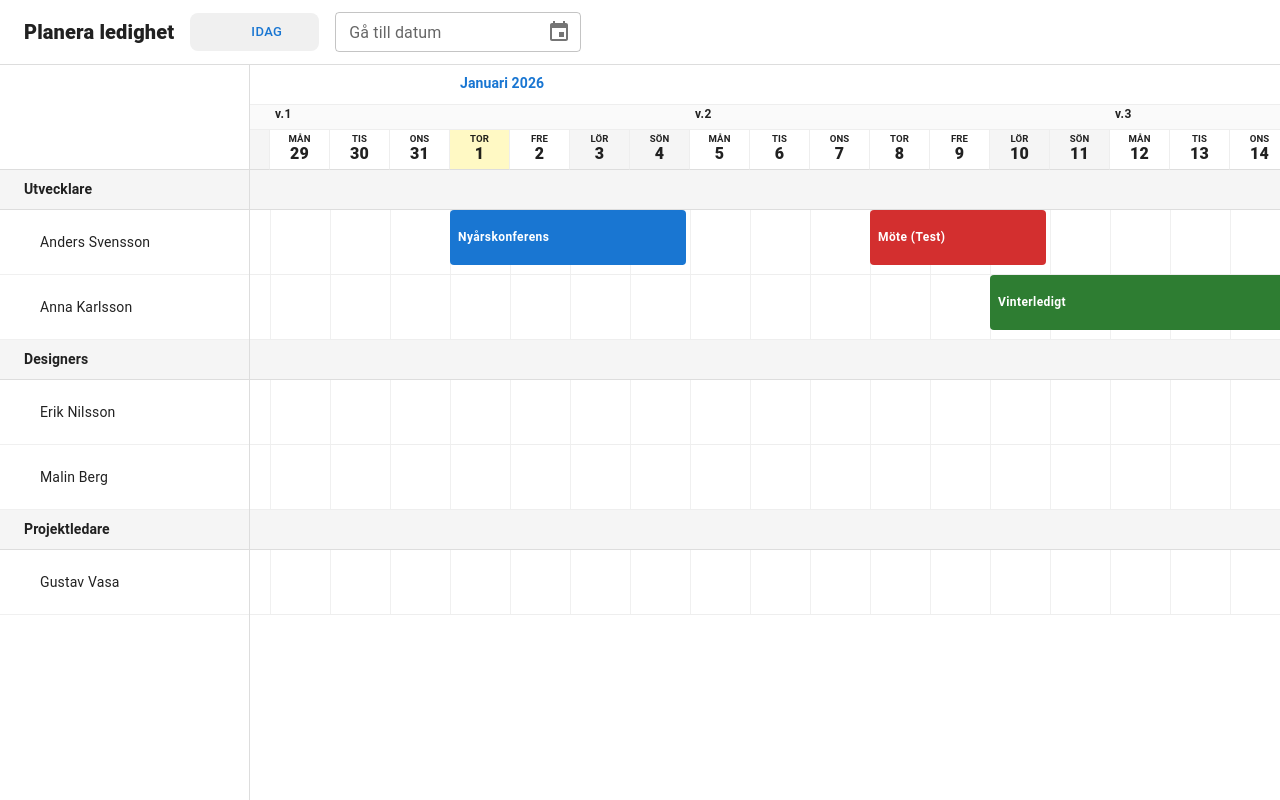
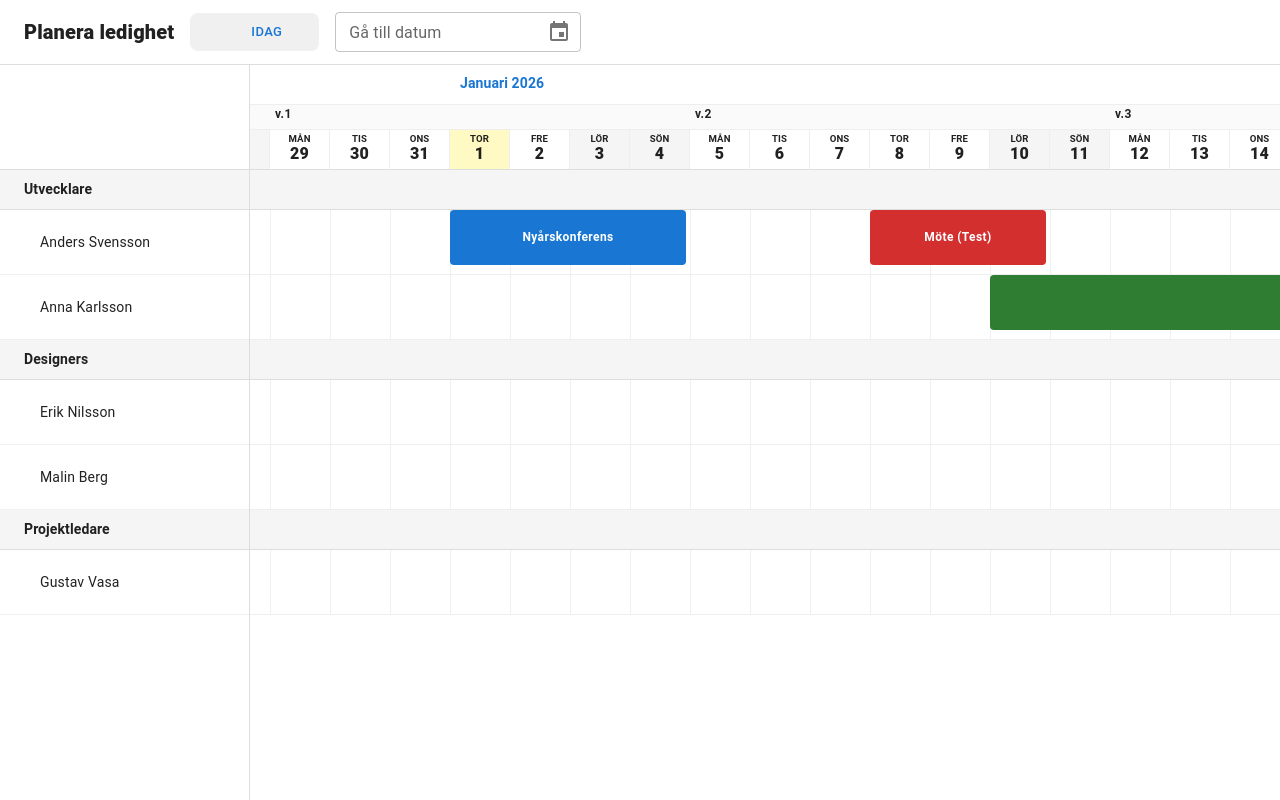
Before and after one commit to younusrahman/planera-ledighet, a React (Vite) app: page / in a window 1280 px wide. Built offline with nearby package versions, Linux system fonts and the light colour scheme; some icons are missing.

Commit message:
resize both side

```diff
--- a/src/components/LeaveBlock.tsx
+++ b/src/components/LeaveBlock.tsx
@@ -1,4 +1,4 @@
-import React, { useState, useEffect } from "react";
+import React, { useState } from "react";
 import { useDraggable } from "@dnd-kit/core";
 import { Paper, Typography, Box } from "@mui/material";
 import { CELL_WIDTH, ROW_HEIGHT, type LeaveItem } from "../utils";
@@ -7,7 +7,8 @@ interface Props {
   leave: LeaveItem;
   left?: number;
   isOverlay?: boolean;
-  onResizeEnd?: (id: string, newDuration: number) => void; // New prop
+  // UPDATE: Callback now accepts daysShifted (change in start date)
+  onResizeEnd?: (id: string, newDuration: number, daysShifted: number) => void;
 }
 
 export const LeaveBlock = ({
@@ -20,71 +21,103 @@ export const LeaveBlock = ({
     useDraggable({
       id: leave.id,
       data: leave,
-      disabled: isOverlay, // Disable drag if overlay
+      disabled: isOverlay,
     });
 
-  // Local state for resizing visual feedback
   const [isResizing, setIsResizing] = useState(false);
-  const [resizeWidth, setResizeWidth] = useState(0);
+  const [visualDuration, setVisualDuration] = useState(leave.durationDays);
+  // NEW: Track how many days the start date has shifted during resize
+  const [visualStartShift, setVisualStartShift] = useState(0);
 
-  // --- RESIZE LOGIC ---
-  const handleResizeStart = (e: React.MouseEvent) => {
-    // CRITICAL: Stop dnd-kit from picking this up as a drag
+  // --- GENERIC RESIZE HANDLER ---
+  const initResize = (e: React.PointerEvent, direction: "left" | "right") => {
+    e.preventDefault();
     e.stopPropagation();
-    e.preventDefault();
+
+    const handle = e.currentTarget as HTMLElement;
+    handle.setPointerCapture(e.pointerId);
 
     setIsResizing(true);
-    setResizeWidth(leave.durationDays * CELL_WIDTH);
+    setVisualDuration(leave.durationDays);
+    setVisualStartShift(0);
 
     const startX = e.clientX;
-    const startWidth = leave.durationDays * CELL_WIDTH;
+    const startDuration = leave.durationDays;
 
-    const handleMouseMove = (moveEvent: MouseEvent) => {
+    const onPointerMove = (moveEvent: PointerEvent) => {
       const deltaX = moveEvent.clientX - startX;
-      // Snap to grid visually
-      const rawWidth = startWidth + deltaX;
-      const snappedWidth = Math.max(
-        CELL_WIDTH, // Minimum 1 day
-        Math.round(rawWidth / CELL_WIDTH) * CELL_WIDTH
-      );
-      setResizeWidth(snappedWidth);
+      const deltaDays = Math.round(deltaX / CELL_WIDTH);
+
+      if (direction === "right") {
+        // RIGHT: Only duration changes
+        const newDuration = Math.max(1, startDuration + deltaDays);
+        setVisualDuration(newDuration);
+      } else {
+        // LEFT: Start shifts, Duration changes inversely
+        // Example: Drag left (-1 day) -> Start -1, Duration +1
+
+        // limit: Can't shrink duration below 1
+        // (startDuration - deltaDays) >= 1  =>  deltaDays <= startDuration - 1
+        const maxShift = startDuration - 1;
+        const actualShift = Math.min(deltaDays, maxShift);
+
+        setVisualStartShift(actualShift);
+        setVisualDuration(startDuration - actualShift);
+      }
     };
 
-    const handleMouseUp = () => {
+    const onPointerUp = (upEvent: PointerEvent) => {
+      handle.releasePointerCapture(upEvent.pointerId);
+      handle.removeEventListener("pointermove", onPointerMove);
+      handle.removeEventListener("pointerup", onPointerUp);
+
       setIsResizing(false);
-      window.removeEventListener("mousemove", handleMouseMove);
-      window.removeEventListener("mouseup", handleMouseUp);
 
-      // Calculate final days
-      // We use the last 'resizeWidth' stored in state (or recalculate)
-      // Actually, relying on state inside an event listener closure is tricky.
-      // Let's recalculate based on the final visual width logic.
-      // Better approach: calculate final days here.
+      // Final Calculation
+      const finalDeltaX = upEvent.clientX - startX;
+      const deltaDays = Math.round(finalDeltaX / CELL_WIDTH);
+
+      let finalDuration = startDuration;
+      let finalShift = 0;
+
+      if (direction === "right") {
+        finalDuration = Math.max(1, startDuration + deltaDays);
+      } else {
+        const maxShift = startDuration - 1;
+        finalShift = Math.min(deltaDays, maxShift);
+        finalDuration = startDuration - finalShift;
+      }
+
+      if (onResizeEnd) {
+        // Only fire if something actually changed
+        if (finalDuration !== startDuration || finalShift !== 0) {
+          onResizeEnd(leave.id, finalDuration, finalShift);
+        }
+      }
+
+      // Reset visual state
+      setVisualStartShift(0);
     };
 
-    // Better MouseUp specifically for calculating result
-    const handleMouseUpLogic = (upEvent: MouseEvent) => {
-      const deltaX = upEvent.clientX - startX;
-      const rawWidth = startWidth + deltaX;
-      const days = Math.max(1, Math.round(rawWidth / CELL_WIDTH));
-      if (onResizeEnd) onResizeEnd(leave.id, days);
-    };
-
-    window.addEventListener("mousemove", handleMouseMove);
-    window.addEventListener("mouseup", handleMouseUp);
-    window.addEventListener("mouseup", handleMouseUpLogic, { once: true });
+    handle.addEventListener("pointermove", onPointerMove);
+    handle.addEventListener("pointerup", onPointerUp);
   };
 
-  // Determine width: dragging/overlay? fixed. resizing? dynamic. normal? fixed.
-  const currentWidth = isResizing
-    ? resizeWidth
-    : leave.durationDays * CELL_WIDTH - 4;
+  // --- CALCULATE STYLE ---
+
+  // 1. Duration (Width)
+  const displayDuration = isResizing ? visualDuration : leave.durationDays;
+  const currentWidth = displayDuration * CELL_WIDTH - 4;
+
+  // 2. Position (Left)
+  // If resizing left, we must visually shift the block's position
+  const displayLeft = isResizing ? left + visualStartShift * CELL_WIDTH : left;
 
   const style: React.CSSProperties = {
     position: isOverlay ? "relative" : "absolute",
-    left: isOverlay ? 0 : `${left}px`,
+    left: isOverlay ? 0 : `${displayLeft}px`,
     transform:
-      !isOverlay && transform
+      !isOverlay && transform && !isResizing
         ? `translate3d(${transform.x}px, ${transform.y}px, 0)`
         : undefined,
     width: `${currentWidth}px`,
@@ -95,11 +128,22 @@ export const LeaveBlock = ({
     borderRadius: "4px",
     display: "flex",
     alignItems: "center",
-    zIndex: isOverlay ? 999 : isResizing ? 100 : transform ? 100 : 1,
+    zIndex: isOverlay ? 999 : isResizing ? 1000 : transform ? 100 : 1,
     cursor: isOverlay ? "grabbing" : "grab",
     opacity: !isOverlay && isDragging ? 0 : 1,
     boxShadow: isOverlay || isResizing ? "0 8px 16px rgba(0,0,0,0.2)" : "none",
     transition: isResizing ? "none" : "box-shadow 0.2s ease, opacity 0.1s",
+  };
+
+  // Common Handle Styles
+  const handleStyle = {
+    position: "absolute" as const,
+    top: 0,
+    bottom: 0,
+    width: "15px",
+    zIndex: 10,
+    cursor: "col-resize",
+    "&:hover": { backgroundColor: "rgba(0,0,0,0.1)" },
   };
 
   if (isOverlay) {
@@ -116,29 +160,32 @@ export const LeaveBlock = ({
     <Paper
       ref={setNodeRef}
       style={style}
-      {...listeners} // Drag listeners on the main body
+      {...listeners}
       {...attributes}
       elevation={2}
     >
-      <Typography variant="caption" noWrap fontWeight="bold">
+      {/* LEFT HANDLE */}
+      {!isDragging && (
+        <Box
+          onPointerDown={(e) => initResize(e, "left")}
+          sx={{ ...handleStyle, left: 0 }}
+        />
+      )}
+
+      <Typography
+        variant="caption"
+        noWrap
+        fontWeight="bold"
+        sx={{ flex: 1, textAlign: "center" }}
+      >
         {leave.name}
       </Typography>
 
-      {/* RESIZE HANDLE */}
+      {/* RIGHT HANDLE */}
       {!isDragging && (
         <Box
-          onPointerDown={handleResizeStart} // Use PointerDown for better touch/mouse support
-          sx={{
-            position: "absolute",
-            right: 0,
-            top: 0,
-            bottom: 0,
-            width: "10px",
-            cursor: "col-resize",
-            "&:hover": {
-              backgroundColor: "rgba(0,0,0,0.1)",
-            },
-          }}
+          onPointerDown={(e) => initResize(e, "right")}
+          sx={{ ...handleStyle, right: 0 }}
         />
       )}
     </Paper>
--- a/src/components/Timeline.tsx
+++ b/src/components/Timeline.tsx
@@ -253,19 +253,41 @@ export const Timeline = () => {
     }
   };
 
-  const handleResizeEnd = (id: string, newDuration: number) => {
+  const handleResizeEnd = (
+    id: string,
+    newDuration: number,
+    daysShifted: number
+  ) => {
     const item = leaves.find((l) => l.id === id);
     if (!item) return;
 
+    // Calculate the proposed new start date
+    const newStartDate = dayjs(item.startDate)
+      .add(daysShifted, "day")
+      .format("YYYY-MM-DD");
+
+    // Check collision with NEW start date AND NEW duration
     const hasCollision = checkCollision(leaves, {
       ...item,
+      startDate: newStartDate,
       durationDays: newDuration,
     });
 
     if (!hasCollision) {
       setLeaves((prev) =>
-        prev.map((l) => (l.id === id ? { ...l, durationDays: newDuration } : l))
+        prev.map((l) =>
+          l.id === id
+            ? {
+                ...l,
+                startDate: newStartDate,
+                durationDays: newDuration,
+              }
+            : l
+        )
       );
+    } else {
+      console.warn("Collision detected");
+      // UI snaps back automatically on re-render
     }
   };
 
```
